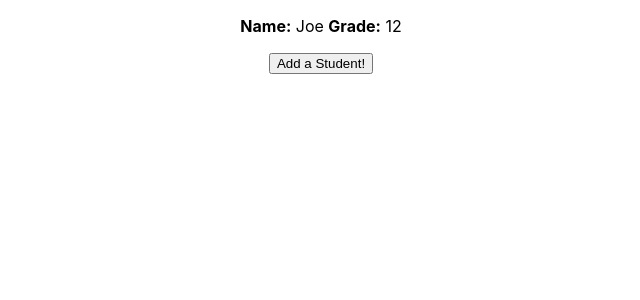
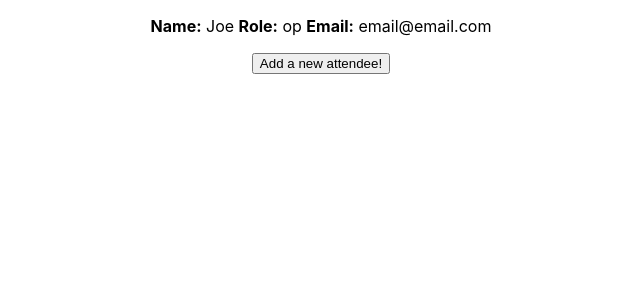
Before and after one commit to jpark-dev/dinosaurs-c5, a React (Create React App) app: page / in a window 1280 px wide. Shown: the top 300 px of the page, without its empty margins (319-959 px from the left). Built offline with nearby package versions, Linux system fonts and the light colour scheme.

Commit message:
Updated starter code to new theme: attendeeList.

```diff
--- a/src/App.js
+++ b/src/App.js
@@ -1,41 +1,49 @@
-import React, { useState } from 'react';
-import './App.css';
+import React, { useState } from "react";
+import "./App.css";
 
-import StudentList from './components/StudentList';
+import AttendeeList from "./components/AttendeeList";
 
 function App() {
   // declare initial array, and a blank question for quiz
-  const initialStudent = [{
-    name: 'Joe',
-    grade: 12,
-    id: 0
-  }];
+  const initialAttendeeList = [
+    {
+      name: "Joe",
+      role: "op",
+      email: "email@email.com",
+      id: 0,
+    },
+  ];
 
   // declare state from initial values.
-  const [ students, setStudents ] = useState(initialStudent);
+  const [attendeeList, setAttendeeList] = useState(initialAttendeeList);
 
-  // helper method for adding a student
-  const addStudent = () =>{
-    setStudents([...students, {name: '', grade: 0, id: students.length}])
+  // helper method for adding an attendee
+  const addAttendee = () => {
+    setAttendeeList([
+      ...attendeeList,
+      { name: "", role: "", email: "", id: attendeeList.length },
+    ]);
   };
 
   // this method allows me to find a student by it's ID and change that entry in our array.
-  const handleSubmit = event => {
-    event.preventDefault();
-    const newStudents = [...students];
-    const fields = {
-      id: event.target.id.value,
-      name: event.target.name.value,
-      grade: event.target.grade.value
+  const handleSubmit = e => {
+    e.preventDefault();
+    const newAttendeeList = [...attendeeList];
+    const et = e.target;
+    const formData = {
+      id: et.id.value,
+      name: et.name.value,
+      role: et.role.value,
+      email: et.email.value,
     };
-    newStudents[event.target.id.value] = fields;
-    setStudents(newStudents)
+    newAttendeeList[et.id.value] = formData;
+    setAttendeeList(newAttendeeList);
   };
 
   return (
-    <div className="App">
-      <StudentList array={students} handleSubmit={handleSubmit} />
-      <button onClick={addStudent}>Add a Student!</button>
+    <div className='App'>
+      <AttendeeList array={attendeeList} handleSubmit={handleSubmit} />
+      <button onClick={addAttendee}>Add a new attendee!</button>
     </div>
   );
 }
--- /dev/null
+++ b/src/components/Attendee.js
@@ -0,0 +1,12 @@
+import React from "react";
+
+export default function Attendee(props) {
+  const { name, role, email } = props.info;
+  return (
+    <div className='attendee'>
+      <p>
+        <b>Name:</b> {name} <b>Role:</b> {role} <b>Email:</b> {email}
+      </p>
+    </div>
+  );
+}
--- /dev/null
+++ b/src/components/AttendeeForm.js
@@ -0,0 +1,16 @@
+import React from "react";
+
+export default function AttendeeForm(props) {
+  return (
+    <form onSubmit={event => props.handleSubmit(event)}>
+      <label htmlFor='name'>Attendee Name: </label>
+      <input type='text' name='name' />
+      <label htmlFor='role'>Role: </label>
+      <input type='text' name='role' />
+      <label htmlFor='email'>Email: </label>
+      <input type='text' name='email'/>
+      <input type='hidden' name='id' value={props.id}></input>
+      <input type='submit' />
+    </form>
+  );
+}
--- /dev/null
+++ b/src/components/AttendeeList.js
@@ -0,0 +1,24 @@
+import React from "react";
+
+import AttendeeForm from "./AttendeeForm";
+import Attendee from "./Attendee";
+
+export default function AttendeeList(props) {
+  const attendeeMapper = array => {
+    return array.map((attendee, index) => {
+      if (attendee.name === "") {
+        return (
+          <AttendeeForm
+            key={index}
+            id={attendee.id}
+            handleSubmit={props.handleSubmit}
+          />
+        );
+      } else {
+        return <Attendee key={index} info={attendee} />;
+      }
+    });
+  };
+
+  return <>{attendeeMapper(props.array)}</>;
+}
--- a/src/components/Student.js
+++ /dev/null
@@ -1,12 +0,0 @@
-import React from 'react';
-
-const Student = (props) => {
-    const { name, grade } = props.info;
-    return (
-        <div className="student">
-            <p><b>Name:</b> {name} <b>Grade:</b> {grade}</p>
-        </div>
-    );
-}
-
-export default Student;
--- a/src/components/StudentForm.js
+++ /dev/null
@@ -1,16 +0,0 @@
-import React from 'react';
-
-const StudentForm = (props) => {
-    return (
-        <form onSubmit={(event) => props.handleSubmit(event)}>
-            <label htmlFor="name">Student Name: </label>
-            <input type="text" name="name" />
-            <label htmlFor="grade">Grade: </label>
-            <input type="number" name="grade" />
-            <input type="hidden" name="id" value={props.id} ></input>
-            <input type="submit" />
-        </form>
-    );
-}
-
-export default StudentForm;
--- a/src/components/StudentList.js
+++ /dev/null
@@ -1,24 +0,0 @@
-import React from 'react';
-
-import Student from './Student';
-import StudentForm from './StudentForm';
-
-const StudentList = props => {
-    const studentMapper = array => {
-        return array.map((student, index) => {
-            if (student.name === '') {
-                return <StudentForm key={index} id={student.id} handleSubmit={props.handleSubmit} />
-            } else {
-                return <Student key={index} info={student} />
-            }
-        })
-    }
-
-    return (
-        <>
-        {studentMapper(props.array)}
-        </>
-    );
-}
-
-export default StudentList;
```
